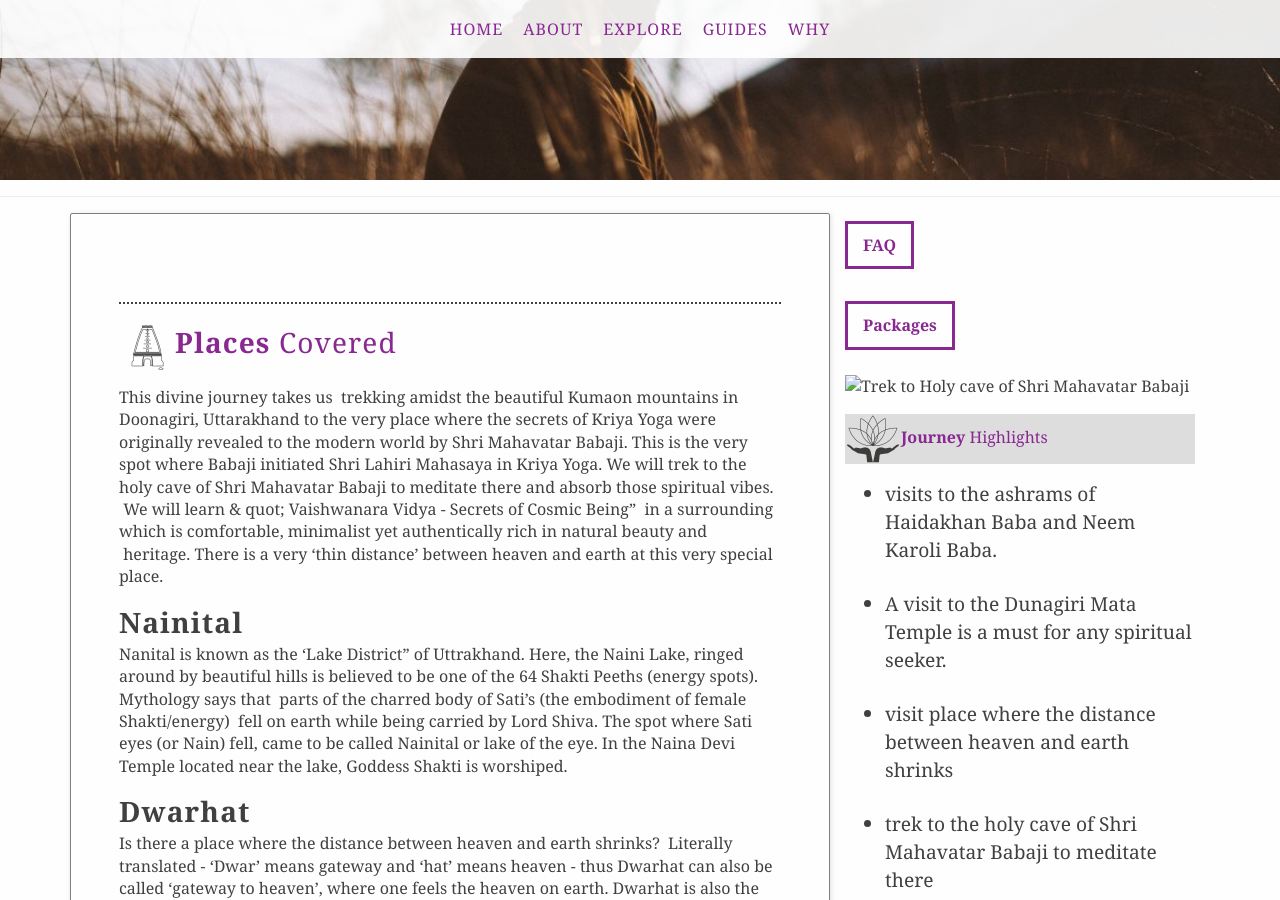
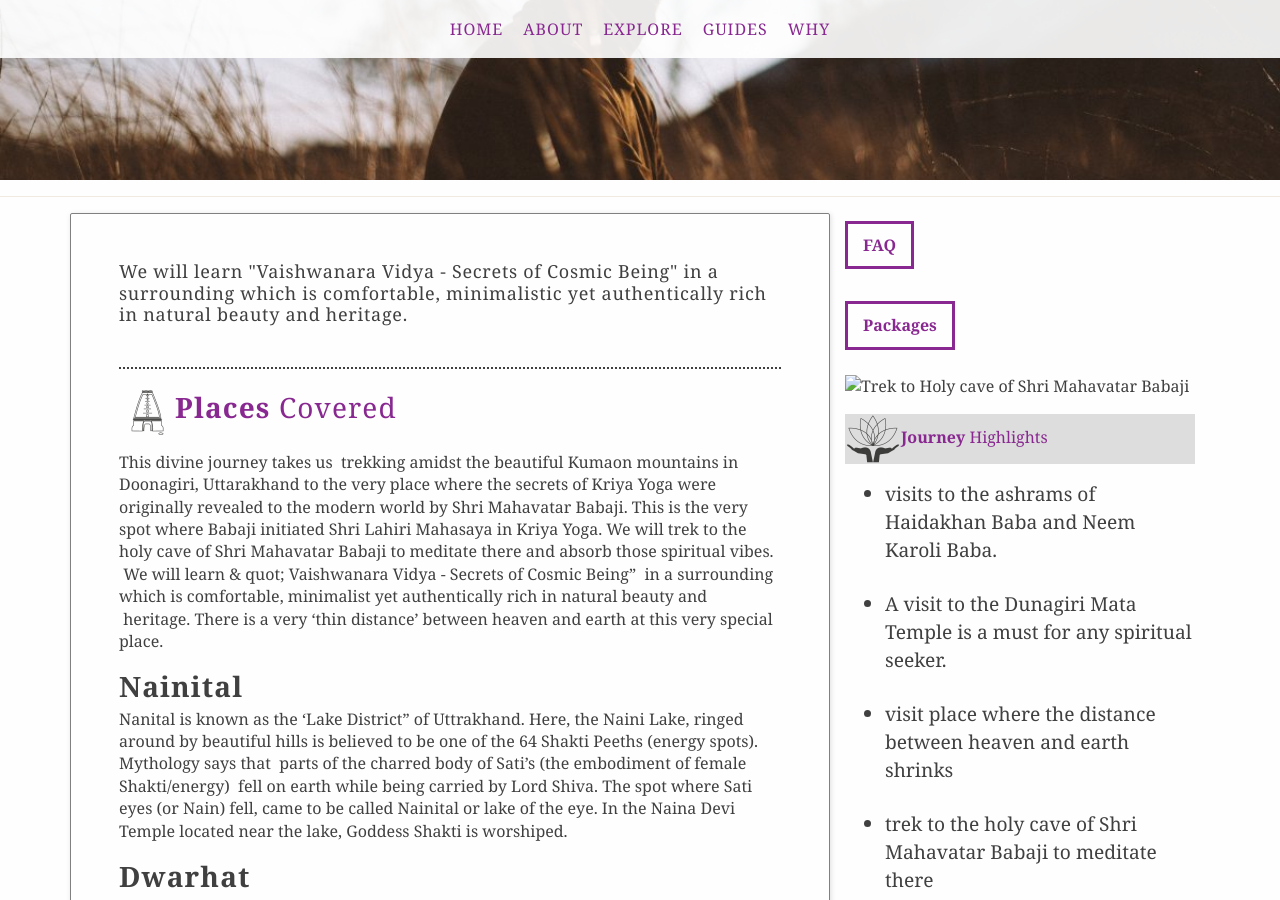
Before and after one commit to SrikumarSreedharan/SrikumarSreedharan.github.io, a Jekyll site: the page built from _journeys/trek-to-holy-cave-of-shri-mahavatar-babaji.md, in a window 1280 px wide and 900 px high, scrolled down 378 px. Built offline with Jekyll 4.4.1, drawn with Linux system fonts in a browser that asks for light colours; nearby versions of some CDN libraries; some web fonts are replaced.

Commit message:
Update from Forestry.io - Updated trek-to-holy-cave-of-shri-mahavatar-babaji.md

```diff
--- a/_journeys/trek-to-holy-cave-of-shri-mahavatar-babaji.md
+++ b/_journeys/trek-to-holy-cave-of-shri-mahavatar-babaji.md
@@ -31,7 +31,9 @@ featured: true
 categories: []
 excerpt_separator: "<!--more-->"
 layout: package
-journey-description: ''
+journey-description: 'We will learn "Vaishwanara Vidya - Secrets of Cosmic Being"  in
+  a surrounding which is comfortable, minimalistic yet authentically rich in natural
+  beauty and  heritage. '
 journey-experience:
 - Discover the unknown
 - Relax and let go to journey into the innermost recesses of the soul.
```
Also changed, not shown: .forestry/front_matter/templates/package.yml.
